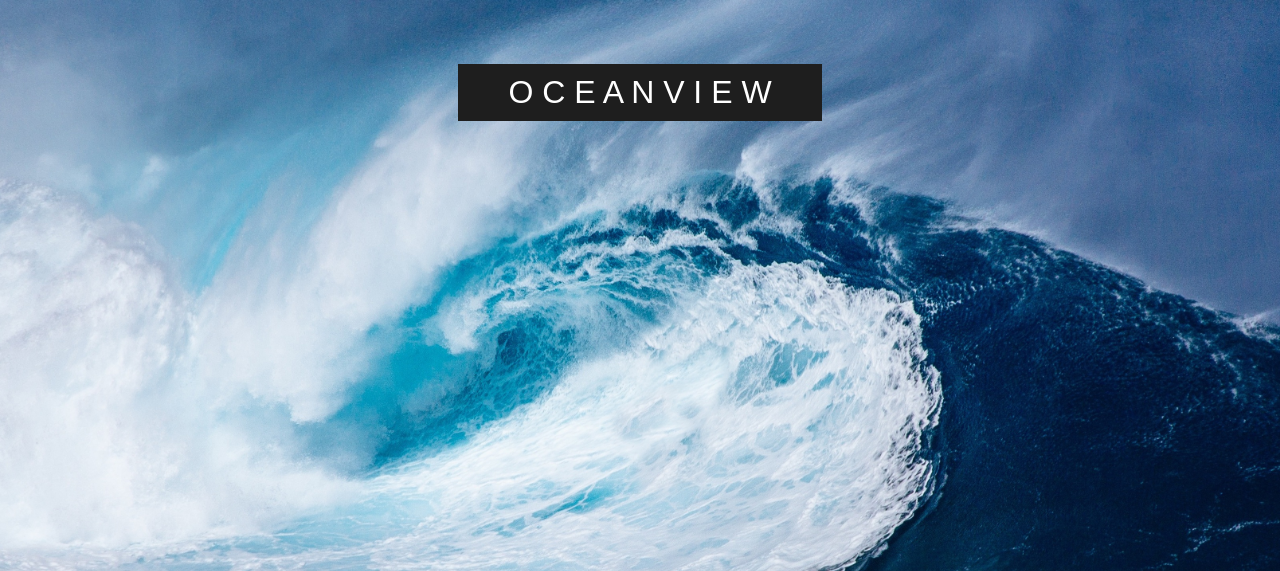
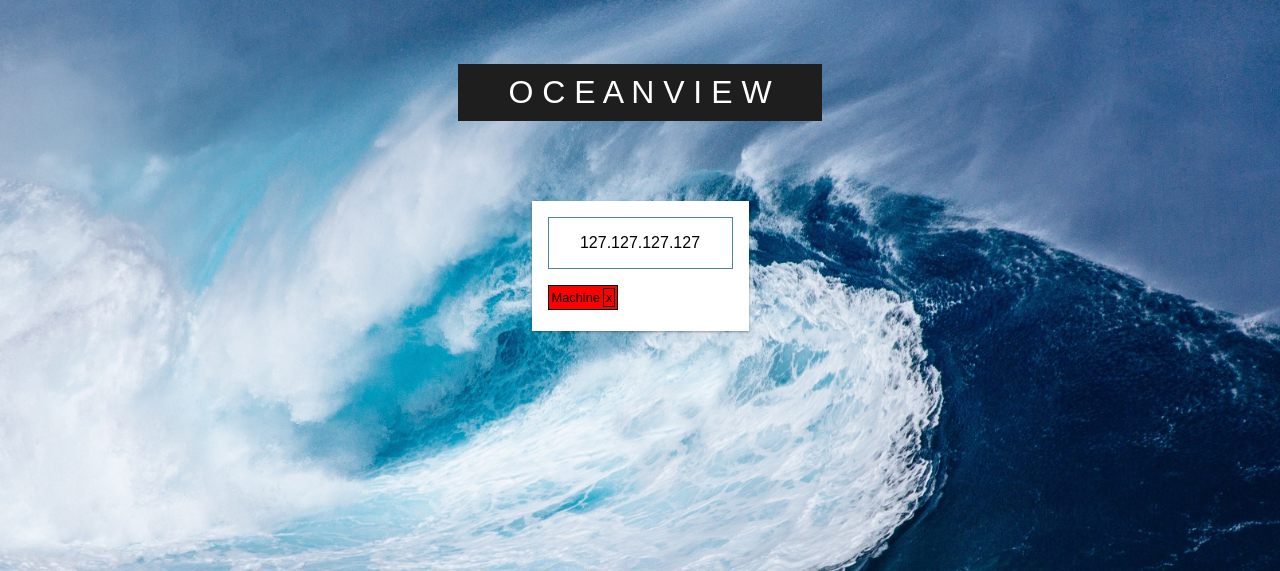
Before and after one commit to Milkshak3s/OCEANVIEW, a Python web app: template oceanview/templates/index.html in a window 1280 px wide. Shown: the top 571 px of the page. Run offline with Jinja, Linux system fonts and the light colour scheme; the template is opened without the code that fills it, so the values that code supplies are empty.

Commit message:
Make css tag-ready

```diff
--- a/oceanview/static/index.css
+++ b/oceanview/static/index.css
@@ -23,13 +23,50 @@ body{
     text-align: center;
 }
 .target{
-    text-decoration: none;
     background-color: white;
     padding: 1em;
     margin: 1em;
     display: inline-block;
+    font-family: sans-serif;
 }
-.target span{
-    font-family: sans-serif;
+.target > a{
+    display: block;
+    border: 1px solid #4d81a5;
+    text-decoration: none;
+    padding: 1em;
     color: black;
 }
+.target > a:hover{
+    box-shadow: 0px 0px 8px -1px #4d81a5;
+}
+.tags{
+    display: flex;
+    margin-top: 1em;
+}
+.tag{
+    background-color: red;
+    border: 1px solid black;
+    padding: 1px;
+    font-size: 0.8em;
+}
+.tag > span{
+    margin:  1px;
+    padding: 1px;
+}
+.tagX{
+    display: inline-block;
+    border: 1px solid black;
+    margin: 1px;
+    padding: 1px 2px;
+}
+.target{
+    padding-bottom: 0;
+}
+.target > input{
+    transform: scaleY(0);
+    transition: margin 100ms ease-in-out, transform 100ms ease-in-out;
+}
+.target:hover > input{
+    margin: 1em 0;
+    transform: scaleY(1);
+}
--- a/oceanview/templates/index.html
+++ b/oceanview/templates/index.html
@@ -11,6 +11,7 @@
             <h1>O C E A N V I E W</h1>
         </div>
         <div class="targets">
+            <!--
             {% for item in hosts %}
             <a class="target altitude1 hoverlift hoverlift3" href="overview/{{ item }}">
                 <span>
@@ -18,6 +19,27 @@
                 </span>
             </a>
             {% endfor %}
+            -->
+            <!-- The goal, what things will come out to look like. -->
+            <div class="target altitude1">
+                <!-- IP / A -->
+                <a href="overview/127.127.127.127">127.127.127.127</a>
+                <!-- Container for the Tags -->
+                <div class="tags">
+                    <div class="tag">
+                        <!--
+                             This next line looks weird but it is needed.
+                             Inserting a newline here would insert a space
+                             in the final product. Inline shit and all that.
+                         -->
+                        <span>Machine</span><div class="tagX">
+                            x
+                        </div>
+                    </div>
+                </div>
+                <!-- Input to add more tags -->
+                <input type="text" name="addtag" value="addtag">
+            </div>
         </div>
     </body>
 </html>
```
